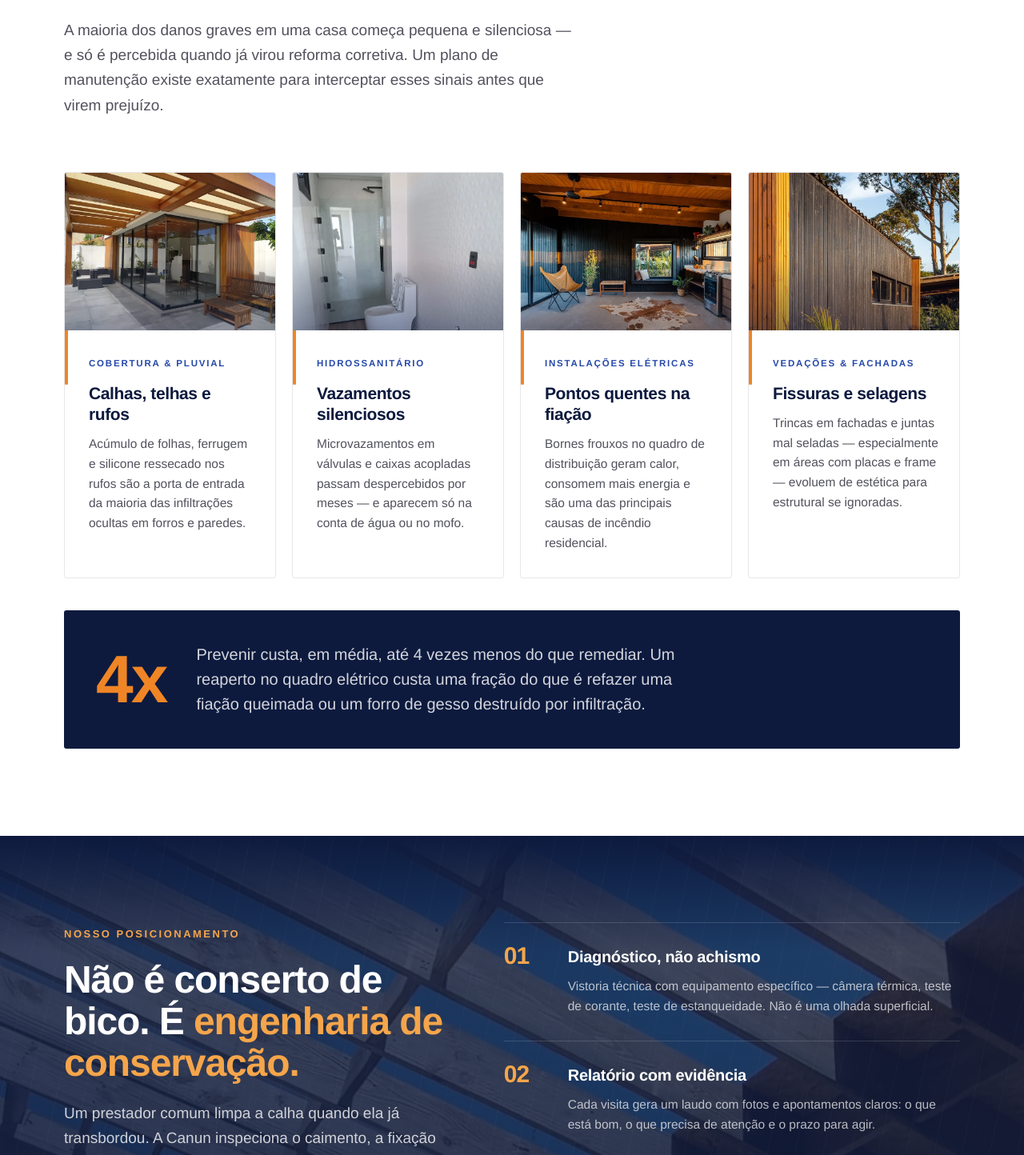
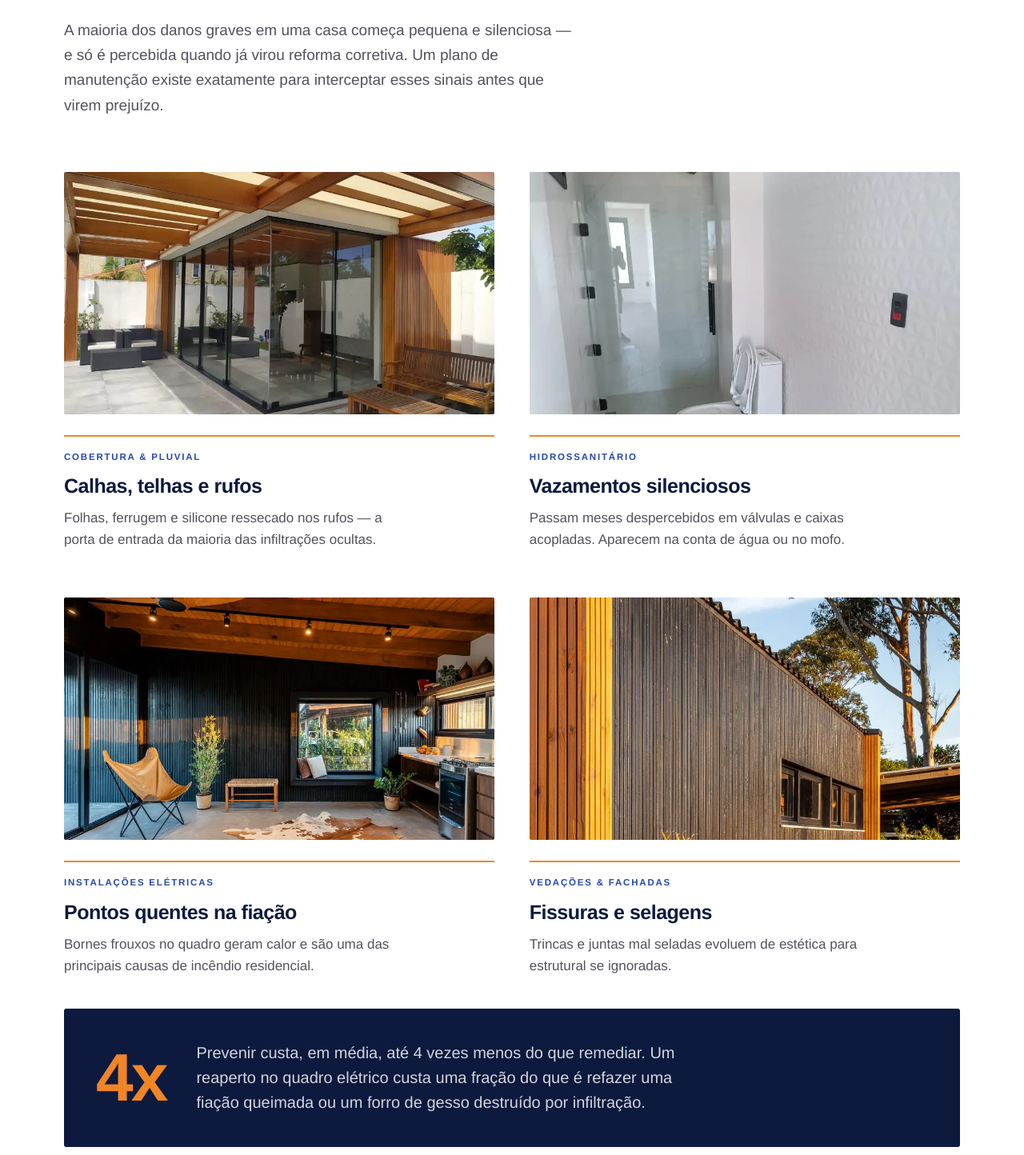
Before and after one commit to buildvplayground/canun-lp, a PHP site: page / in a window 1280 px wide. Shown: the part 1287-2731 px from the top of the page at 80% size. Run offline with PHP 8.4, Linux system fonts and the light colour scheme; some libraries are stand-ins or nearby versions.

Commit message:
Redesenha "O custo do silêncio" com mais respiro
Os 4 cards ficavam com ~285px numa grade de 4 colunas: a foto encolhia,
o texto quebrava em 5-6 linhas e o conjunto ficava apertado.

- Grade passa a 2x2 (1 coluna abaixo de 720px). Card vai de 285px para
  536px e a foto de 4:3 para 16:9, com 536x302 no desktop.
- Sai a moldura: os blocos não são clicáveis, então a caixa com borda,
  sombra e hover-lift só consumia espaço. Ficam foto, filete laranja,
  tag, título e texto.
- Copy encurtada (~135 para ~90 caracteres), sem introduzir informação
  que não esteja nos slides da apresentação.

Medido: título em 1 linha e texto em 2 de 1024 a 1920px (3 linhas em
tela estreita). Overflow horizontal 0 em todas as larguras.

Co-Authored-By: Claude Opus 5 (1M context) <noreply@anthropic.com>

```diff
--- a/deploy-vercel/index.html
+++ b/deploy-vercel/index.html
@@ -123,38 +123,31 @@ height="0" width="0" style="display:none;visibility:hidden"></iframe></noscript>
     </div>
     <div class="risk-grid">
       <article class="risk reveal">
-        <div class="risk__media"><img src="assets/img/risco-cobertura.webp" alt="Cobertura com estrutura de vigas aparentes e telhado translúcido em obra da Canun" loading="lazy" decoding="async" width="900" height="675"></div>
-        <div class="risk__body">
+        <div class="risk__media"><img src="assets/img/risco-cobertura.webp" alt="Cobertura com estrutura de vigas aparentes e telhado translúcido em obra da Canun" loading="lazy" decoding="async" width="900" height="506"></div>
         <span class="risk__tag">Cobertura &amp; Pluvial</span>
         <h3>Calhas, telhas e rufos</h3>
-          <p>Acúmulo de folhas, ferrugem e silicone ressecado nos rufos são a porta de entrada da maioria das infiltrações ocultas em forros e paredes.</p>
-        </div>
+        <p>Folhas, ferrugem e silicone ressecado nos rufos — a porta de entrada da maioria das infiltrações ocultas.</p>
       </article>
       <article class="risk reveal" data-delay="1">
-        <div class="risk__media"><img src="assets/img/risco-hidrossanitario.webp" alt="Banheiro em obra entregue pela Canun — área fria sujeita a microvazamentos" loading="lazy" decoding="async" width="900" height="675"></div>
-        <div class="risk__body">
+        <div class="risk__media"><img src="assets/img/risco-hidrossanitario.webp" alt="Banheiro em obra entregue pela Canun — área fria sujeita a microvazamentos" loading="lazy" decoding="async" width="900" height="506"></div>
         <span class="risk__tag">Hidrossanitário</span>
         <h3>Vazamentos silenciosos</h3>
-          <p>Microvazamentos em válvulas e caixas acopladas passam despercebidos por meses — e aparecem só na conta de água ou no mofo.</p>
-        </div>
+        <p>Passam meses despercebidos em válvulas e caixas acopladas. Aparecem na conta de água ou no mofo.</p>
       </article>
       <article class="risk reveal" data-delay="2">
-        <div class="risk__media"><img src="assets/img/risco-eletrica.webp" alt="Forro de madeira com trilho de iluminação em residência entregue pela Canun" loading="lazy" decoding="async" width="900" height="675"></div>
-        <div class="risk__body">
+        <div class="risk__media"><img src="assets/img/risco-eletrica.webp" alt="Forro de madeira com trilho de iluminação em residência entregue pela Canun" loading="lazy" decoding="async" width="900" height="506"></div>
         <span class="risk__tag">Instalações Elétricas</span>
         <h3>Pontos quentes na fiação</h3>
-          <p>Bornes frouxos no quadro de distribuição geram calor, consomem mais energia e são uma das principais causas de incêndio residencial.</p>
-        </div>
+        <p>Bornes frouxos no quadro geram calor e são uma das principais causas de incêndio residencial.</p>
       </article>
       <article class="risk reveal" data-delay="3">
-        <div class="risk__media"><img src="assets/img/risco-fachada.webp" alt="Fachada ripada em madeira com juntas e selagens expostas ao tempo" loading="lazy" decoding="async" width="900" height="675"></div>
-        <div class="risk__body">
+        <div class="risk__media"><img src="assets/img/risco-fachada.webp" alt="Fachada ripada em madeira com juntas e selagens expostas ao tempo" loading="lazy" decoding="async" width="900" height="506"></div>
         <span class="risk__tag">Vedações &amp; Fachadas</span>
         <h3>Fissuras e selagens</h3>
-          <p>Trincas em fachadas e juntas mal seladas — especialmente em áreas com placas e frame — evoluem de estética para estrutural se ignoradas.</p>
-        </div>
+        <p>Trincas e juntas mal seladas evoluem de estética para estrutural se ignoradas.</p>
       </article>
     </div>
+
     <div class="stat-band reveal">
       <span class="stat-band__num" data-count="4" data-suffix="x">4x</span>
       <p>Prevenir custa, em média, até 4 vezes menos do que remediar. Um reaperto no quadro elétrico custa uma fração do que é refazer uma fiação queimada ou um forro de gesso destruído por infiltração.</p>
@@ -473,7 +466,8 @@ height="0" width="0" style="display:none;visibility:hidden"></iframe></noscript>
   <button class="lb__nav lb__next" id="lbNext" type="button" aria-label="Próxima foto">
     <svg viewBox="0 0 24 24" fill="none" stroke="currentColor" stroke-width="2.5" stroke-linecap="round" stroke-linejoin="round" aria-hidden="true"><path d="M9 18l6-6-6-6"/></svg>
   </button>
-  <div class="lb__stage"><img class="lb__img" id="lbImg" src="" alt=""></div>
+  <!-- sem src inicial: <img src=""> faz o navegador requisitar o próprio documento -->
+  <div class="lb__stage"><img class="lb__img" id="lbImg" alt=""></div>
   <div class="lb__footer">
     <span class="lb__counter" id="lbCounter"></span>
   </div>
--- a/deploy-vercel/styles.css
+++ b/deploy-vercel/styles.css
@@ -314,37 +314,31 @@ button { font-family: inherit; cursor: pointer; }
 @keyframes marquee { from { transform: translateX(0); } to { transform: translateX(-50%); } }
 
 /* ============================ RISCOS ============================ */
+/* Blocos editoriais 2x2 — sem caixa, sem sombra. Como não são clicáveis, a moldura
+   só roubava espaço; a foto e o filete já delimitam cada item. */
 .risk-grid {
-  display: grid; grid-template-columns: repeat(4, minmax(0, 1fr));
-  gap: 20px;
+  display: grid; grid-template-columns: repeat(2, minmax(0, 1fr));
+  gap: clamp(40px, 4.6vw, 60px) clamp(28px, 3.4vw, 48px);
 }
-.risk {
-  position: relative; background: var(--white);
-  border: 1px solid var(--gray-200); border-radius: var(--r-md);
-  overflow: hidden; display: flex; flex-direction: column;
-  transition: transform .3s var(--ease), box-shadow .3s var(--ease), border-color .3s var(--ease);
+.risk__media {
+  position: relative; aspect-ratio: 16 / 9; overflow: hidden;
+  background: var(--gray-100); border-radius: var(--r-sm);
 }
-.risk__media { position: relative; aspect-ratio: 4 / 3; overflow: hidden; background: var(--gray-100); }
-.risk__media img { width: 100%; height: 100%; object-fit: cover; transition: transform .6s var(--ease); }
-.risk__media::after {
-  content: ""; position: absolute; inset: auto 0 0 0; height: 46%;
-  background: linear-gradient(to top, rgba(13,26,62,0.42), transparent);
-}
-.risk:hover .risk__media img { transform: scale(1.05); }
-.risk__body { position: relative; padding: 26px 26px 30px 30px; flex: 1; }
-.risk__body::before {
-  content: ""; position: absolute; left: 0; top: 0; bottom: 0; width: 4px;
-  background: var(--orange-500); transform: scaleY(.22); transform-origin: top;
-  transition: transform .45s var(--ease);
-}
-.risk:hover { transform: translateY(-4px); box-shadow: var(--shadow-md); border-color: var(--blue-200); }
-.risk:hover .risk__body::before { transform: scaleY(1); }
+.risk__media img { width: 100%; height: 100%; object-fit: cover; }
 .risk__tag {
+  display: block; margin-top: 26px; padding-top: 16px;
+  border-top: 2px solid var(--orange-500);
   font-size: 11.5px; font-weight: 700; letter-spacing: 1.8px; text-transform: uppercase;
   color: var(--blue-600);
 }
-.risk h3 { font-size: 21px; color: var(--blue-950); margin-top: 12px; letter-spacing: -.4px; line-height: 1.25; }
-.risk p { font-size: 15.5px; color: var(--gray-600); margin-top: 12px; line-height: 1.6; }
+.risk h3 {
+  font-size: clamp(21px, 2.1vw, 25px); color: var(--blue-950);
+  margin-top: 12px; letter-spacing: -.5px; line-height: 1.2;
+}
+.risk p {
+  font-size: clamp(15.5px, 1.5vw, 17px); color: var(--gray-600);
+  margin-top: 12px; line-height: 1.6; max-width: 46ch;
+}
 
 .stat-band {
   display: flex; align-items: center; gap: clamp(20px, 3vw, 38px);
@@ -592,7 +586,7 @@ button { font-family: inherit; cursor: pointer; }
 /* ============================ RESPONSIVO ============================ */
 @media (max-width: 1100px) {
   /* 4 itens: 3 colunas deixaria 1 card órfão — vai direto para 2x2 */
-  .risk-grid, .steps { grid-template-columns: repeat(2, minmax(0, 1fr)); }
+  .steps { grid-template-columns: repeat(2, minmax(0, 1fr)); }
 }
 
 @media (max-width: 900px) {
@@ -605,6 +599,10 @@ button { font-family: inherit; cursor: pointer; }
   .crono__row { grid-template-columns: 128px 1fr; }
   .crono__act { grid-column: 1 / -1; }
   .footer__top { grid-template-columns: 1fr; gap: 34px; }
+}
+
+@media (max-width: 720px) {
+  .risk-grid { grid-template-columns: 1fr; }
 }
 
 @media (max-width: 900px) {
@@ -631,7 +629,7 @@ button { font-family: inherit; cursor: pointer; }
   .btn { letter-spacing: .5px; padding: 16px 22px; }
   .btn--lg { padding: 18px 24px; font-size: 14.5px; }
   .header__logo img { height: 28px; }
-  .risk-grid, .steps { grid-template-columns: 1fr; }
+  .steps { grid-template-columns: 1fr; }
   .hero { min-height: 0; padding: 76px 0 76px; }
   .cred-band__inner { grid-template-columns: 1fr; gap: 18px; }
   .cred-band { padding: 26px 0 28px; }
```
Also changed, not shown: PROJETO.md (+21 -2 lines), deploy-wordpress/public_html/manutencao-preventiva/index.html (+11 -17 lines), deploy-wordpress/public_html/manutencao-preventiva/styles.css (+24 -26 lines), state.json (+8 -2 lines). Lines whose indentation alone changed are shown as unchanged.
